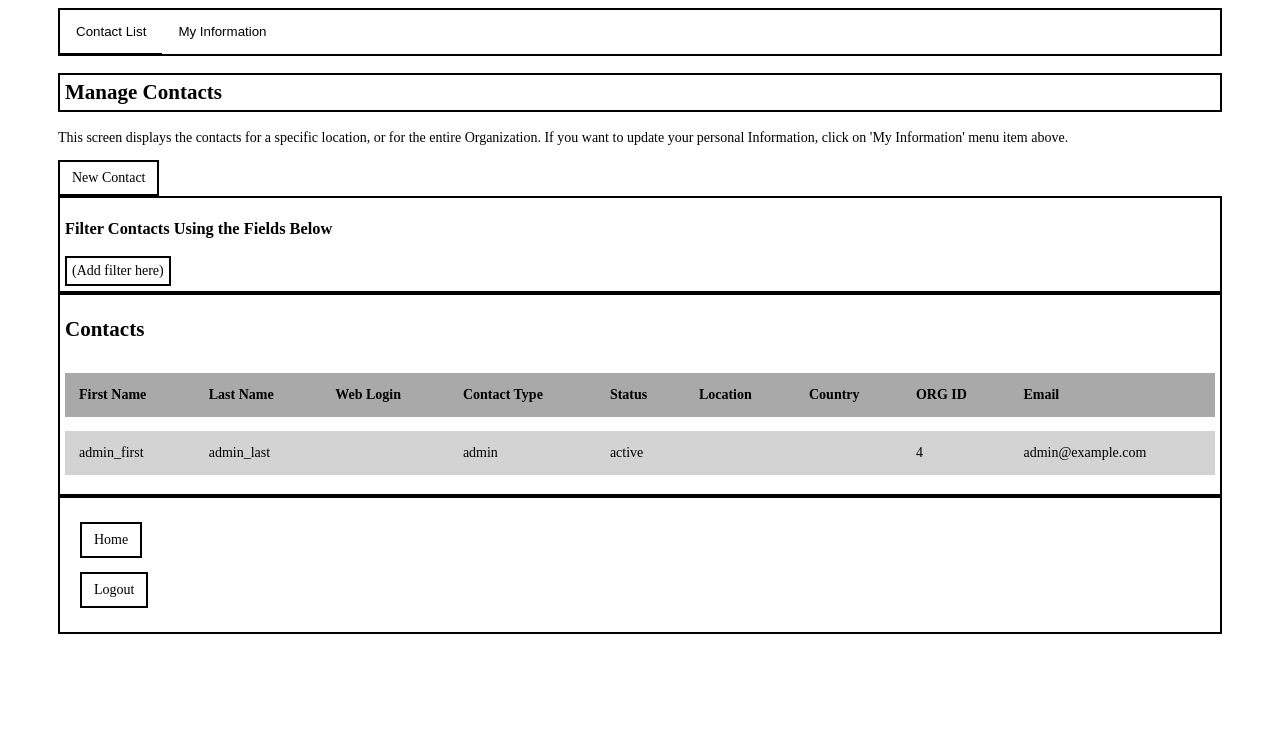
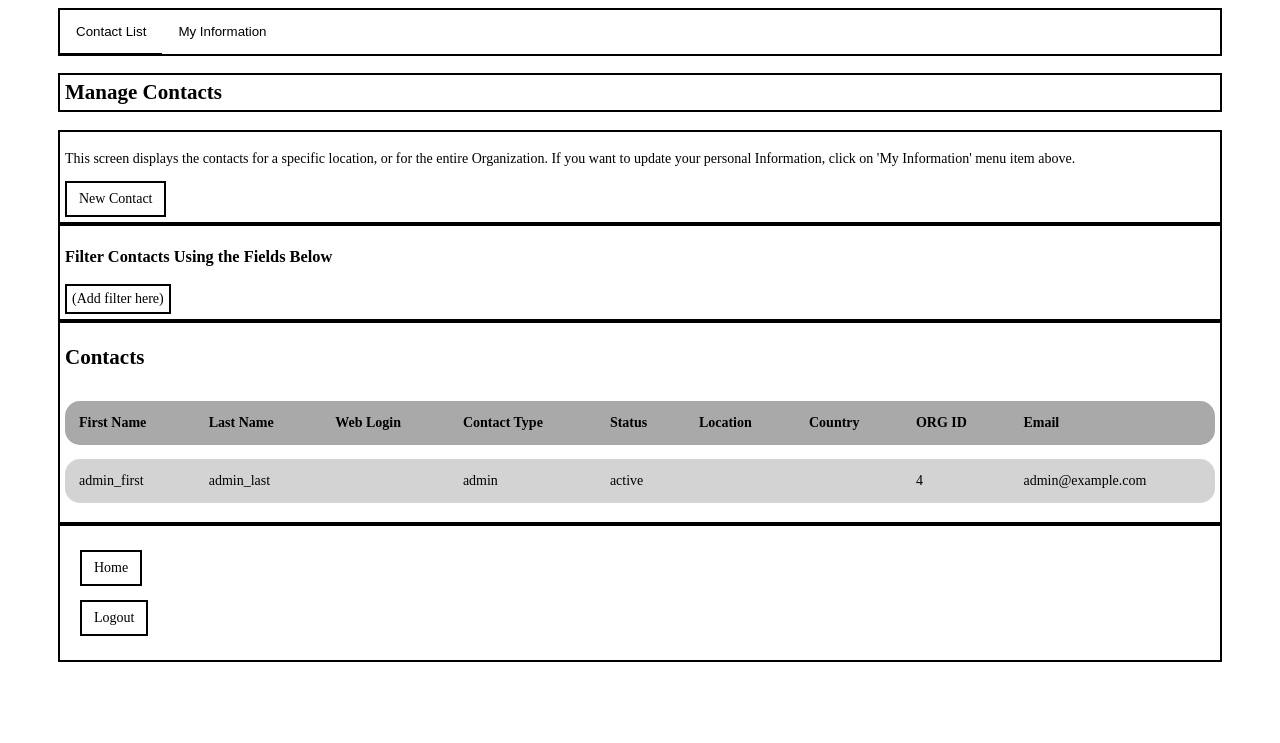
Before and after one commit to lux3hs/contactmgr, a Django app: page /contacts/ in a window 1280 px wide. Shown: the top 743 px of the page. Run offline with Django 3.2, Linux system fonts and the light colour scheme; a user stored in the database is signed in; data comes from the database, SQL or seed files in the repository; both versions use the stored data as it was after the commit.

Commit message:
Add curved table borders

```diff
--- a/manage_contacts/static/manage_contacts/css/style.css
+++ b/manage_contacts/static/manage_contacts/css/style.css
@@ -1,8 +1,3 @@
-
-
-/* #Information {
-  display: none;
-} */
 
 #NewContactContainer{
   border: 2px solid Black;
@@ -42,98 +37,15 @@
   width: 20%;
 }
 
-/* .UserInfoBox{
-  border: 2px solid black;
-  display: block;
-  margin: 15px;
-  padding: 15px;
-} */
+/* Override nth-child with number
+   of columns in table for curved
+   borders */
 
-/* #ContactFormContainer{
-  border:2px solid black;
-  padding: 25px;
+td:nth-child(1), th:nth-child(1){
+  border-radius: 15px 0px 0px 15px;
+}
 
-} */
+td:nth-child(9), th:nth-child(9){
+  border-radius: 0px 15px 15px 0px;
 
-
-/* .titleBox{
-  border: 2px solid black;
-  padding: 5px;
-} */
-
-
-/* input {
-  background-color:white;
-
-  color: black;
-
-  border: 2px solid black;
-  border-radius: 24px;
-
-
-  text-align: center;
-  padding: 5px;
-
-  text-decoration: none;
-
-  display: inline-block;
-
-  cursor: pointer;
-} */
-
-/* input:hover, input:active {
-  background-color: whitesmoke;
-} */
-
-
-
-
-
-/* #addContact {
-  border: 2px solid green;
-  margin:5px;
-  padding: 10px 20px;
-
-  display: inline;
-  text-align: center;
-
-} */
-
-
-/* .logoutBox{
-  border:2px solid black;
-  padding: 20px 20px;
-
-} */
-
-/* Style the tab */
-/* .tab {
-  border: 2px solid black;
-  overflow: hidden;
-  margin-left: 50px;
-  margin-right: 50px;
-} */
-
-/* .tab button {
-  background-color: inherit;
-  float: left;
-  border: none;
-  outline: none;
-  cursor: pointer;
-  padding: 14px 16px;
-
-} */
-
-/* .tab button.active {
-  border-bottom: 1px solid black;
-
-} */
-
-/* Style the tab content */
-/* .tabcontent {
-    display: none;
-    margin: 50px;
-    padding: 6px 12px;
-    border: 2px solid black;
-    border-top: none;
-  } */
+}
--- a/manage_contacts/templates/manage_contacts/manage-contacts.html
+++ b/manage_contacts/templates/manage_contacts/manage-contacts.html
@@ -25,7 +25,7 @@
 document.getElementById("defaultOpen").click();
 </script>
 
-<div id="blockContainer">
+<div class="blockContainer">
 <p>
     This screen displays the contacts for a specific location,
     or for the entire Organization. If you want to update your personal Information,
@@ -56,7 +56,7 @@ document.getElementById("defaultOpen").click();
 
 {% for contact in contact_list %}
 <tr>
-<td >{{ contact.first_name }}</td>
+<td class="leftBorder">{{ contact.first_name }}</td>
 <td>{{ contact.last_name }}</td>
 <td>{{ contact.id }}</td>
 <td>{{ contact.role }}</td>
--- a/static/css/licensepgm/style.css
+++ b/static/css/licensepgm/style.css
@@ -1,3 +1,5 @@
+
+
 /* Style for base page class */
 .page {
     border: 2px black;
@@ -307,7 +309,6 @@ input.textField:hover, input.textField:active {
 
 }
 
-
 table {
   border-spacing: 0em 1em;
   width: 100%;
```
Also changed, not shown: manage_licenses/static/manage_licenses/css/style.css (+9 -103 lines), db.sqlite3.
